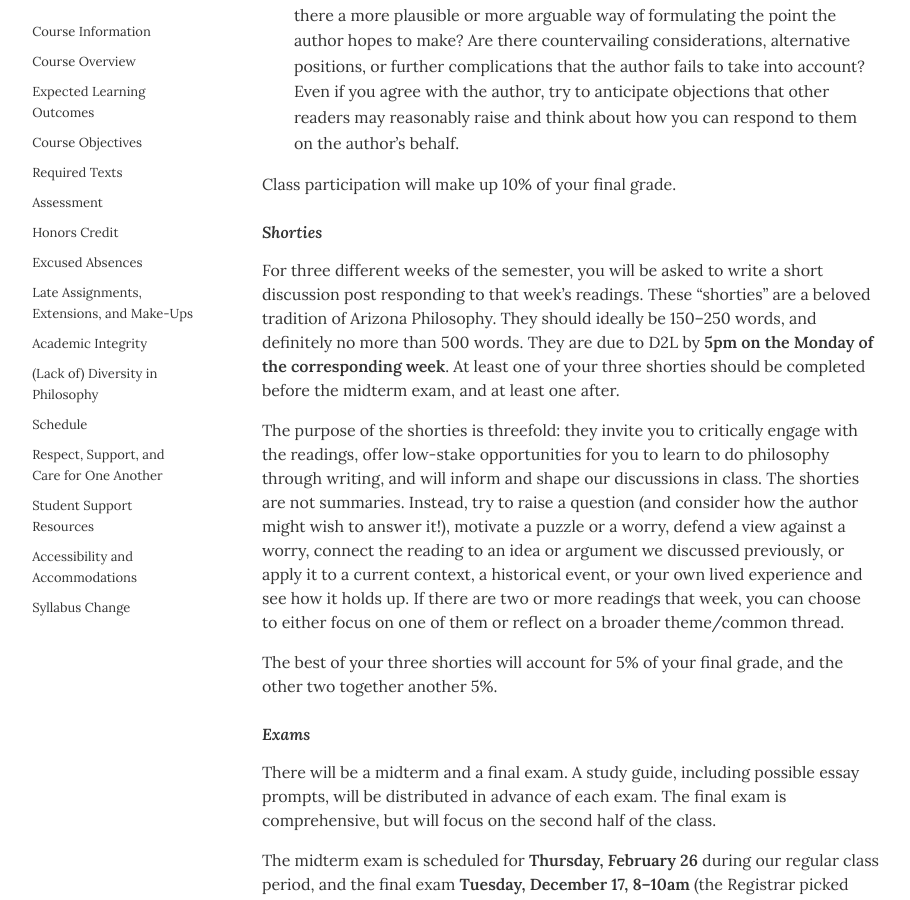
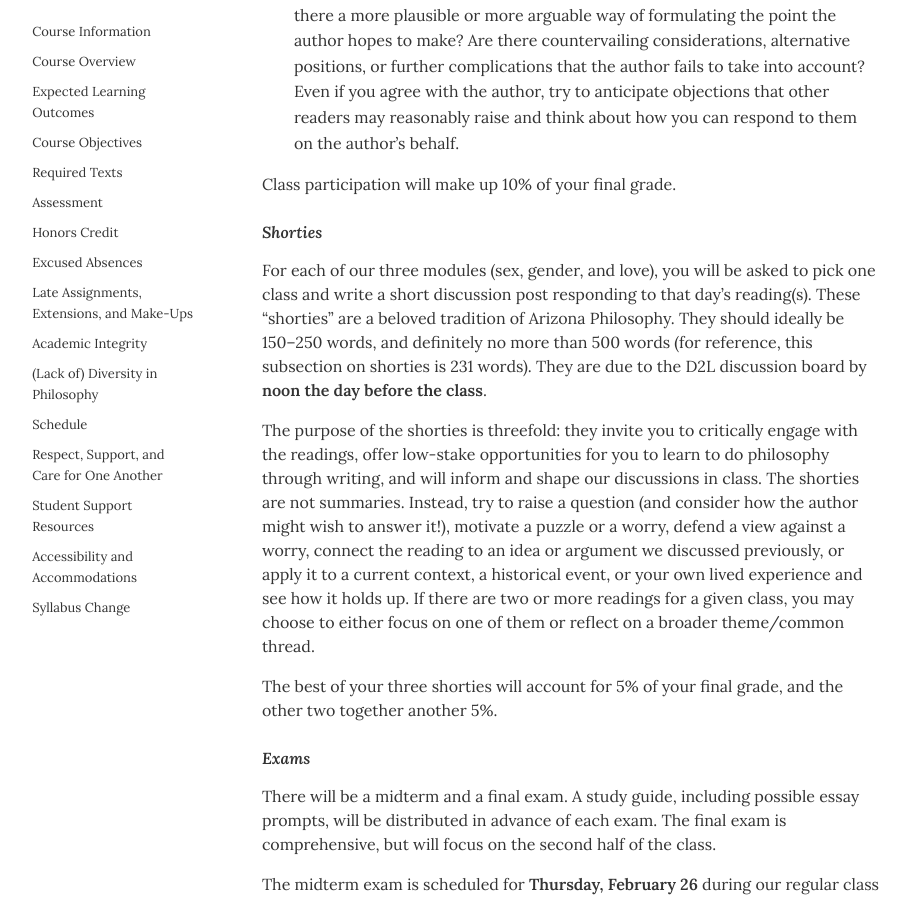
Before and after one commit to dingherself/130, a Jekyll site: the page built from syllabus.md, in a window 1280 px wide and 900 px high, scrolled down 3532 px. Shown: the whole window, without its empty margins (194-1104 px from the left). Built offline with Jekyll 4.4.1, drawn with Linux system fonts in a browser that asks for light colours.

Commit message:
update instructions for shorties

```diff
--- a/syllabus.md
+++ b/syllabus.md
@@ -96,9 +96,9 @@ Class participation will make up 10% of your final grade.
 
 ### Shorties
 
-For three different weeks of the semester, you will be asked to write a short discussion post responding to that week’s readings. These “shorties” are a beloved tradition of Arizona Philosophy. They should ideally be 150–250 words, and definitely no more than 500 words. They are due to D2L by **5pm on the Monday of the corresponding week**. At least one of your three shorties should be completed before the midterm exam, and at least one after.
+For each of our three modules (sex, gender, and love), you will be asked to pick one class and write a short discussion post responding to that day’s reading(s). These “shorties” are a beloved tradition of Arizona Philosophy. They should ideally be 150–250 words, and definitely no more than 500 words (for reference, this subsection on shorties is 231 words). They are due to the D2L discussion board by **noon the day before the class**.
 
-The purpose of the shorties is threefold: they invite you to critically engage with the readings, offer low-stake opportunities for you to learn to do philosophy through writing, and will inform and shape our discussions in class. The shorties are not summaries. Instead, try to raise a question (and consider how the author might wish to answer it!), motivate a puzzle or a worry, defend a view against a worry, connect the reading to an idea or argument we discussed previously, or apply it to a current context, a historical event, or your own lived experience and see how it holds up. If there are two or more readings that week, you can choose to either focus on one of them or reflect on a broader theme/common thread.
+The purpose of the shorties is threefold: they invite you to critically engage with the readings, offer low-stake opportunities for you to learn to do philosophy through writing, and will inform and shape our discussions in class. The shorties are not summaries. Instead, try to raise a question (and consider how the author might wish to answer it!), motivate a puzzle or a worry, defend a view against a worry, connect the reading to an idea or argument we discussed previously, or apply it to a current context, a historical event, or your own lived experience and see how it holds up. If there are two or more readings for a given class, you may choose to either focus on one of them or reflect on a broader theme/common thread.
 
 The best of your three shorties will account for 5% of your final grade, and the other two together another 5%.
 
```
